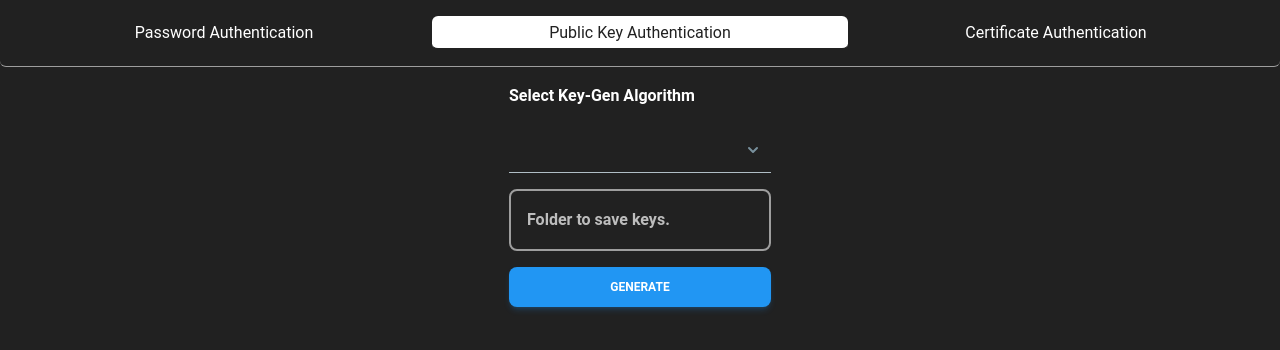
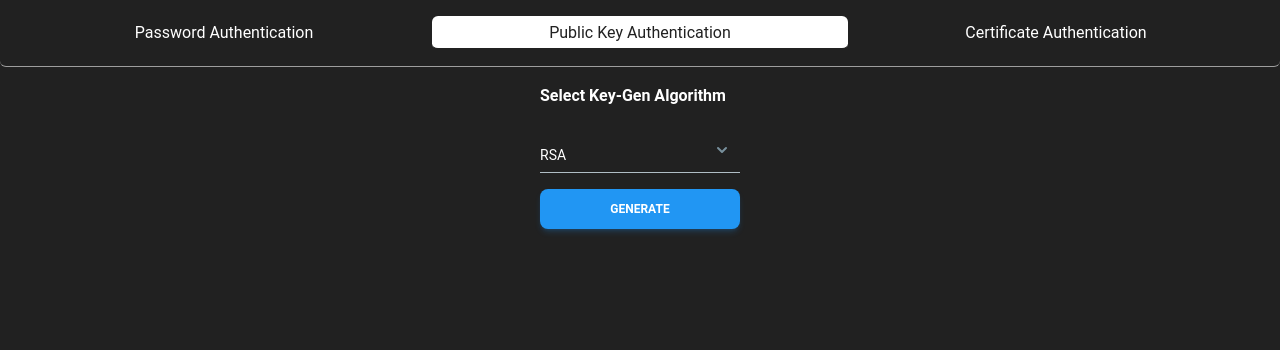
Before and after one commit to Gokul2003g/sshgo, a React (Vite) app: page / in a window 1280 px wide. Both pictures are taken after a click on the tab "Public Key Authentication". Shown: the top 350 px of the page. Built offline with nearby package versions, Linux system fonts and the light colour scheme.

Commit message:
Take Keygen algo from user.

```diff
--- a/src/components/elements/Tab.jsx
+++ b/src/components/elements/Tab.jsx
@@ -52,7 +52,9 @@ export function UnderlineTabs() {
         <TabPanel value="pka">
           <PKA />
         </TabPanel>
-        <TabPanel value="certificate">Work in Progress</TabPanel>
+        <TabPanel value="certificate" className="text-white">
+          Work in Progress
+        </TabPanel>
       </TabsBody>
     </Tabs>
   );
--- a/src/pages/PKA.jsx
+++ b/src/pages/PKA.jsx
@@ -1,15 +1,22 @@
 import { Button, Option } from "@material-tailwind/react";
 import { Select } from "@material-tailwind/react";
-import React from "react";
+import { invoke } from "@tauri-apps/api";
+import React, { useState } from "react";
 
 const PKA = () => {
+  const [algorithm, setAlgorithm] = useState("rsa");
+
+  async function generate_keys() {
+    await invoke("generate_keys", { algorithm });
+  }
+
   return (
     <div className="flex flex-row gap-4 items-center justify-center font-bold">
       <form
         className="flex flex-col gap-4"
         onSubmit={(e) => {
           e.preventDefault();
-          password_auth();
+          generate_keys();
         }}
       >
         <label className="text-white" htmlFor="algo">
@@ -21,6 +28,8 @@ const PKA = () => {
           id="algo"
           lockScroll
           className="bg-gray-900 text-white"
+          value={algorithm}
+          onChange={() => setAlgorithm(value)}
         >
           <Option value="rsa">RSA</Option>
           <Option value="dsa">DSA</Option>
@@ -29,12 +38,6 @@ const PKA = () => {
           <Option value="ed25519">ED25519</Option>
           <Option value="ed25519-sk">ED25519-SK</Option>
         </Select>
-        <input
-          type="text"
-          placeholder="Folder to save keys."
-          onChange={(e) => setUsername(e.currentTarget.value)}
-          className="p-4 bg-transparent border-2 rounded-lg border-gray-500 text-white focus:border-gray-900"
-        />
         <Button type="submit" color="blue" ripple="light">
           Generate
         </Button>
```
Also changed, not shown: 1 other file (tests, documents, lock files or other folders).
